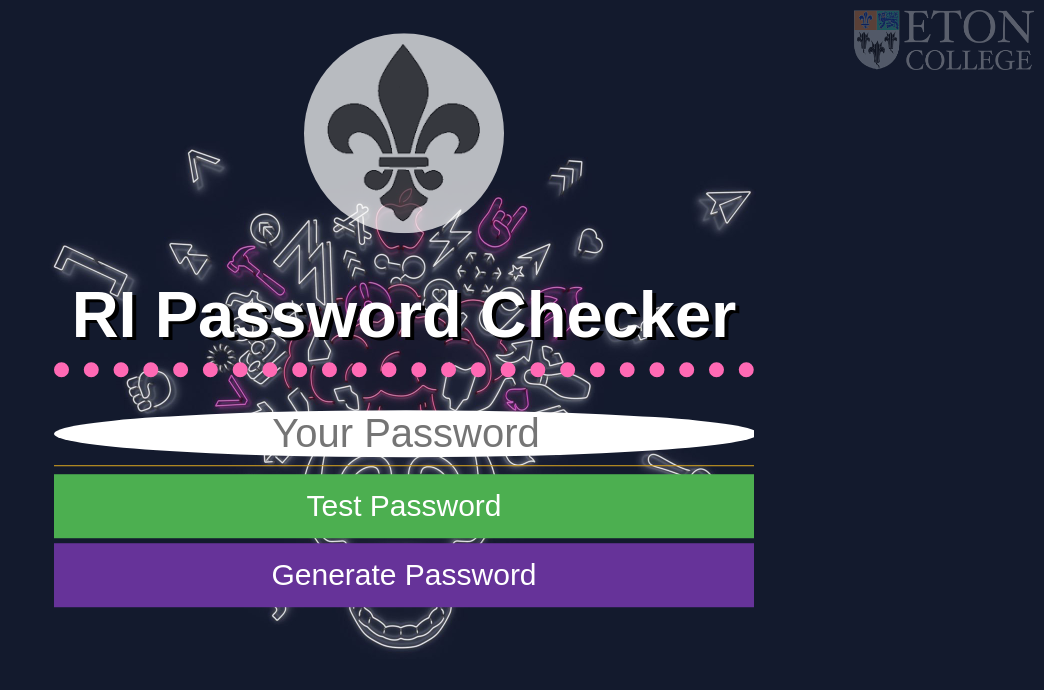
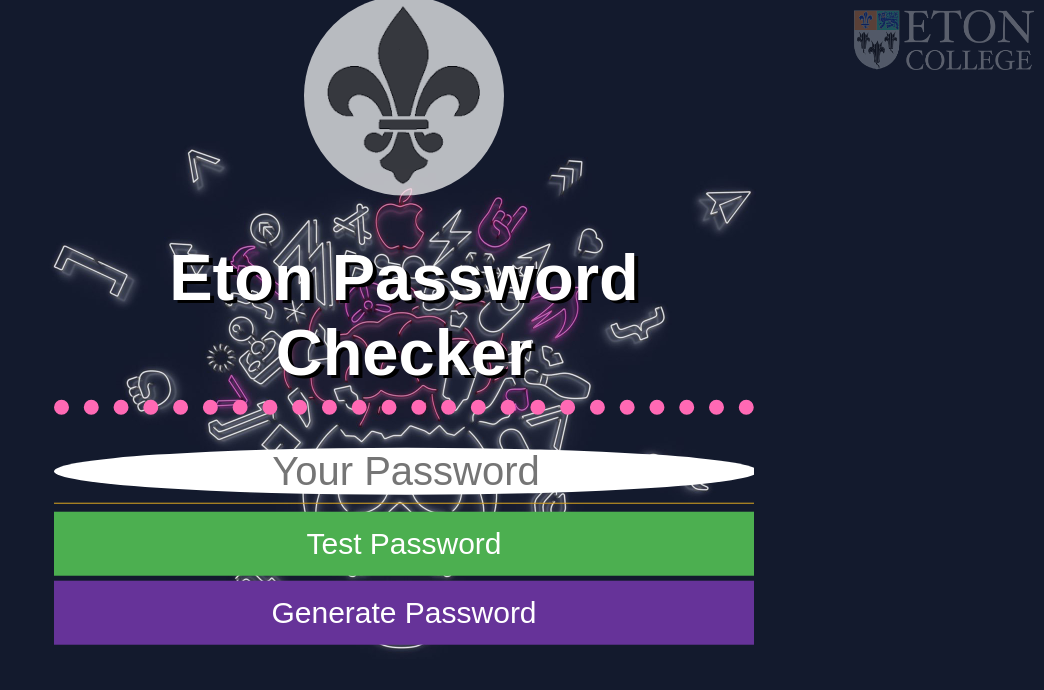
Before and after one commit to PMDOnGitHub/aqaproject, a plain HTML site: page index.html in a window 1280 px wide. Shown: the whole page, without its empty margins (236-1280 px from the left). Drawn offline with Linux system fonts and the light colour scheme.

Commit message:
Update index.html

```diff
--- a/index.html
+++ b/index.html
@@ -14,7 +14,7 @@
 
         <div class="pchecker"> <!--Everything is inside this div-->
             <img src="fdl.png" alt="Eton Logo" id="riImage"> <!--This image has it's own ID-->
-            <h1>RI Password Checker</h1>
+            <h1>Eton Password Checker</h1>
 
             <div class="passwordBox">
                 <input type="password" name="password" id="thePassword" placeholder="Your Password">
```
